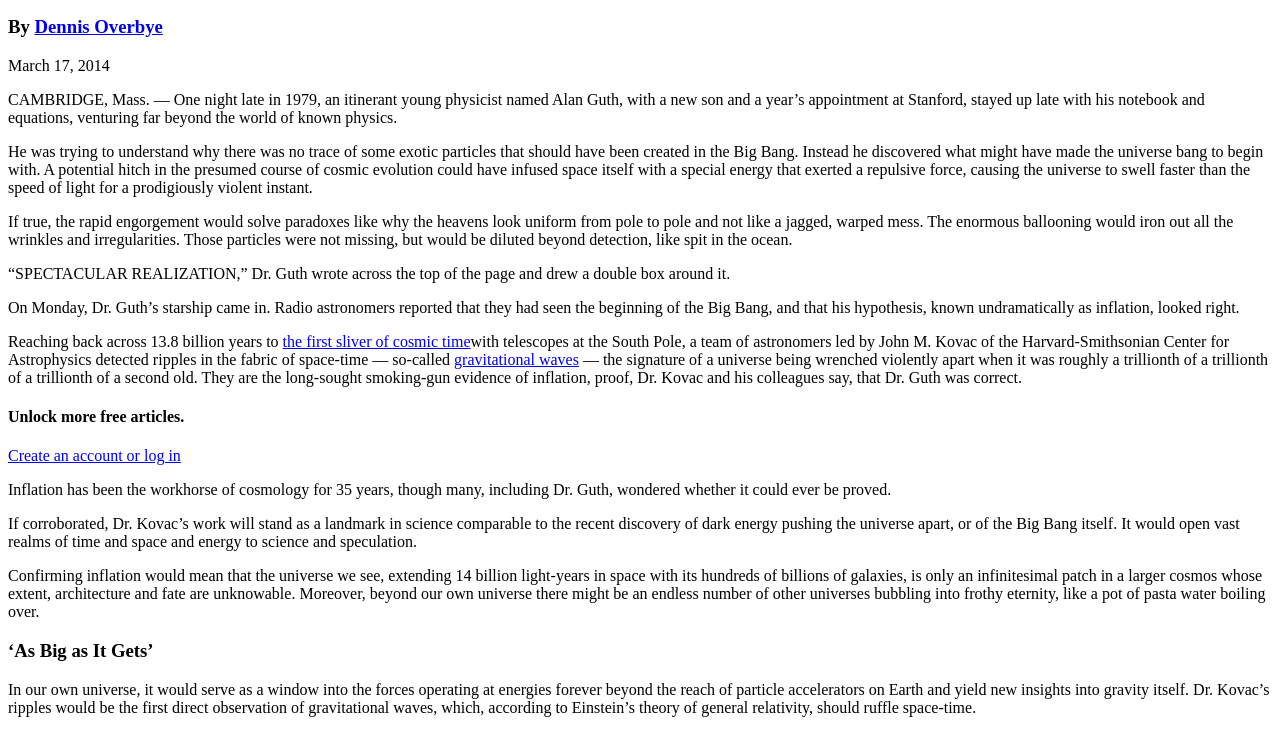
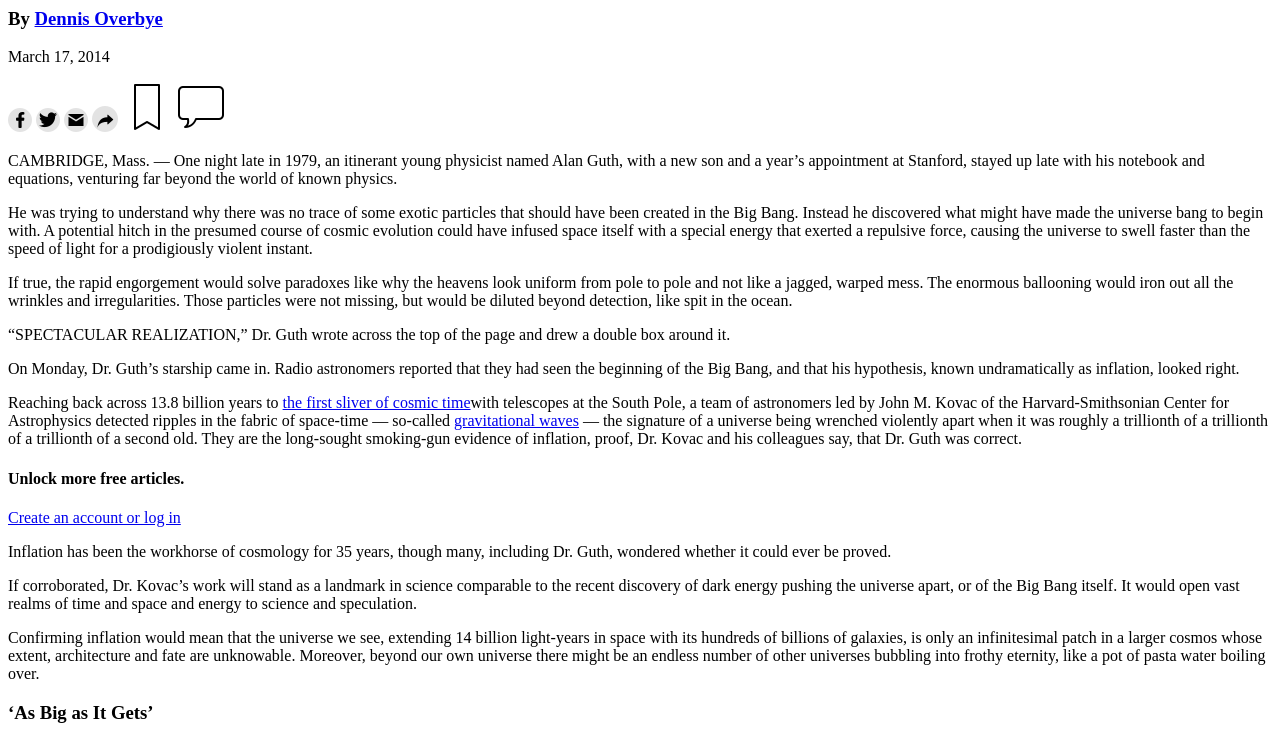
Before and after one commit to sanadwj/Positioning-and-Floating-Elements, a plain HTML site: page index.html in a window 1280 px wide. Shown: the part 1493-2223 px from the top of the page. Drawn offline with Linux system fonts and the light colour scheme; files whose address does not match are found by name.

Commit message:
Add icons link

```diff
--- a/index.html
+++ b/index.html
@@ -12,11 +12,11 @@
 <body>
   <header>
     <div>
-      <button><img src="./graphics/The-new-york-times-logo.png" alt=""></button>
+      <button></button>
       <button></button>
     </div>
     <div>
-      <h1></h1>
+      <img src="./graphics/The-new-york-times-logo.png" alt="">
     </div>
     <div>
       <button>SUBSCRIBE NOW</button>
@@ -44,13 +44,14 @@
       <p>March 17, 2014</p>
     </div>
     <div>
-      <a href=""></a>
+      <a href="https://facebook.com"><img src="./graphics/facebook.png" alt=""></a>
       <a
-        href="https://twitter.com/intent/tweet?url=https%3A%2F%2Fwww.nytimes.com%2F2014%2F03%2F18%2Fscience%2Fspace%2Fdetection-of-waves-in-space-buttresses-landmark-theory-of-big-bang.html%3Fsmid%3Dtw-share&text=Space%20Ripples%20Reveal%20Big%20Bang%E2%80%99s%20Smoking%20Gun"></a>
-      <a href=""></a>
-      <a href=""></a>
-      <a href=""></a>
-      <a href=""></a>
+        href="https://twitter.com/intent/tweet?url=https%3A%2F%2Fwww.nytimes.com%2F2014%2F03%2F18%2Fscience%2Fspace%2Fdetection-of-waves-in-space-buttresses-landmark-theory-of-big-bang.html%3Fsmid%3Dtw-share&text=Space%20Ripples%20Reveal%20Big%20Bang%E2%80%99s%20Smoking%20Gun"><img
+          src="./graphics/twitter.png" alt=""></a>
+      <a href="#"><img src="./graphics/mail.png" alt=""></a>
+      <a href="#"><img src="./graphics/share.png" alt=""></a>
+      <a href="#"><img src="./graphics/bookmark.png" alt=""></a>
+      <a href="#"><img src="./graphics/comments.png" alt=""></a>
     </div>
     <div>
       <p>
@@ -469,7 +470,12 @@
     <div>
       <div><button>READ 615 COMMENTS</button></div>
       <div>
-        social media icons
+        <a href="https://facebook.com"><img src="./graphics/facebook.png" alt=""></a>
+        <a
+          href="https://twitter.com/intent/tweet?url=https%3A%2F%2Fwww.nytimes.com%2F2014%2F03%2F18%2Fscience%2Fspace%2Fdetection-of-waves-in-space-buttresses-landmark-theory-of-big-bang.html%3Fsmid%3Dtw-share&text=Space%20Ripples%20Reveal%20Big%20Bang%E2%80%99s%20Smoking%20Gun"><img
+            src="./graphics/twitter.png" alt=""></a>
+        <a href="#"><img src="./graphics/mail.png" alt=""></a>
+        <a href="#"><img src="./graphics/share.png" alt=""></a>
       </div>
     </div>
     <section>
@@ -766,10 +772,18 @@
         <div>
           <div>
             <h4>SUBSCRIBE</h4>
-            <a href="https://www.nytimes.com/hdleftnav"><img src="" alt="icon"><h3>Home Delivery</h3></a>
-            <a href="https://www.nytimes.com/digitalleftnav"><img src="" alt="icon"><h3>Digital Subscriptions</h3></a>
-            <a href="https://www.nytimes.com/subscription/crosswords"><img src="" alt="icon"><h3>Crossword</h3></a>
-            <a href="https://www.nytimes.com/subscription/cooking.html"><img src="" alt="icon"><h3>Cooking</h3></a>
+            <a href="https://www.nytimes.com/hdleftnav"><img src="" alt="icon">
+              <h3>Home Delivery</h3>
+            </a>
+            <a href="https://www.nytimes.com/digitalleftnav"><img src="" alt="icon">
+              <h3>Digital Subscriptions</h3>
+            </a>
+            <a href="https://www.nytimes.com/subscription/crosswords"><img src="" alt="icon">
+              <h3>Crossword</h3>
+            </a>
+            <a href="https://www.nytimes.com/subscription/cooking.html"><img src="" alt="icon">
+              <h3>Cooking</h3>
+            </a>
             <a href="https://www.nytimes.com/newsletters">Email Newsletters</a>
             <a href="https://www.nytimes.com/corporateleftnav">Corporate Subscriptions</a>
             <a href="https://www.nytimes.com/educationleftnav">Education Rate</a>
@@ -783,7 +797,8 @@
         </div>
       </div>
       <div>
-        <a href="https://help.nytimes.com/hc/en-us/articles/115014792127-Copyright-notice">© 2020 The New York Times Company</a>
+        <a href="https://help.nytimes.com/hc/en-us/articles/115014792127-Copyright-notice">© 2020 The New York Times
+          Company</a>
         <a href="https://www.nytco.com/">NYTCo</a>
         <a href="https://help.nytimes.com/hc/en-us/articles/115015385887-Contact-Us">Contact Us</a>
         <a href="https://www.nytco.com/careers/">Work with us</a>
```
Lines whose indentation alone changed are shown as unchanged.
